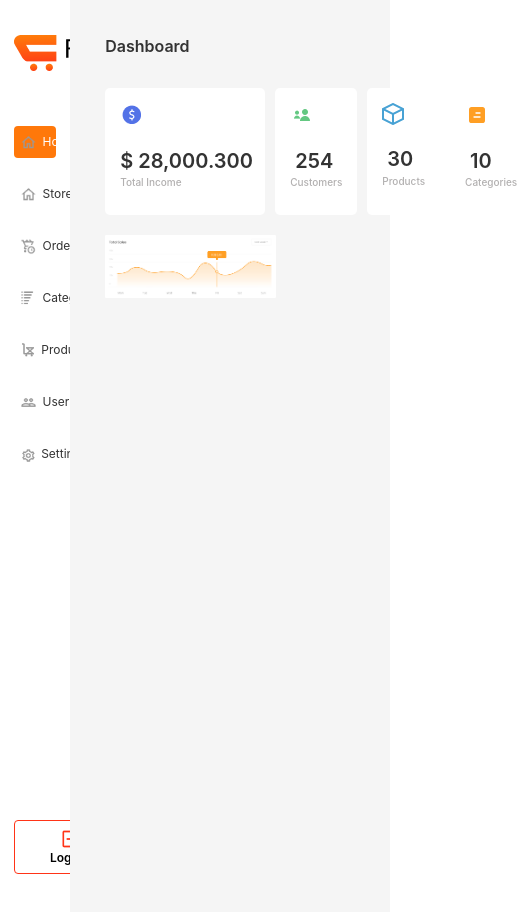
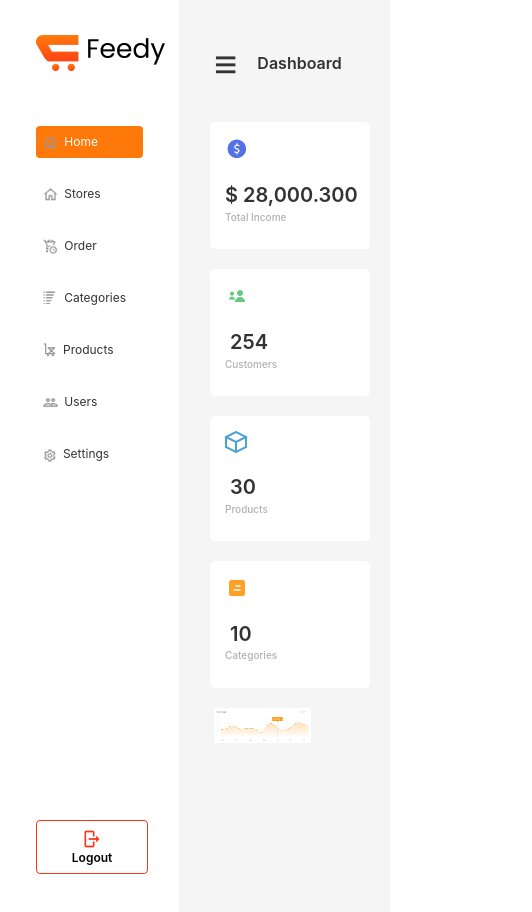
Before and after one commit to arshmanahmad/Feedy, a React (Create React App) app: page /SignUp/HomePage in a window 390 px wide. Shown: the whole page, 532 px wide, since content can reach past the window. Built offline with nearby package versions, Linux system fonts and the light colour scheme.

Commit message:
Side-bar

```diff
--- a/package.json
+++ b/package.json
@@ -6,6 +6,7 @@
     "@testing-library/jest-dom": "^5.17.0",
     "@testing-library/react": "^13.4.0",
     "@testing-library/user-event": "^13.5.0",
+    "axios": "^1.6.7",
     "react": "^18.2.0",
     "react-dom": "^18.2.0",
     "react-router-dom": "^6.22.0",
--- a/src/components/CardLayout/UserInfoCard/UserInfoCard.css
+++ b/src/components/CardLayout/UserInfoCard/UserInfoCard.css
@@ -3,7 +3,7 @@
     padding: 1.5rem;
     width: 16rem;
     margin-top: 2rem;
-    /* min-width: 4rem; */
+    margin-left: 1.1rem;
     border-radius: 5px;
 }
 
--- a/src/components/CardLayout/UserInfoCard/UserInfoCard.jsx
+++ b/src/components/CardLayout/UserInfoCard/UserInfoCard.jsx
@@ -4,7 +4,7 @@ import './UserInfoCard.css'
 const UserInfoCard = ({ icon, numbers, label, currency }) => {
     return (
         <>
-            <div className='infoCard-container col-lg-6 col-md-12 col-sm-12'>
+            <div className='infoCard-container col-lg-3 col-md-6 col-sm-12'>
                 <img src={icon} alt="" />
                 <div className="infoCard-currency-container">
                     {currency && <p>{currency}</p>}
--- a/src/components/CardLayout/WrapperCard/WrapperCard.jsx
+++ b/src/components/CardLayout/WrapperCard/WrapperCard.jsx
@@ -4,7 +4,9 @@ import './WrapperCard.css'
 const WrapperCard = ({ children, className = "" }) => {
     return (
         <>
-            <div className={`${className} card_layout`}>{children}</div>
+            <div className={`${className} card_layout`}>
+                {children}
+            </div>
         </>
     )
 }
--- a/src/components/SideBar/SideBar.css
+++ b/src/components/SideBar/SideBar.css
@@ -1,5 +1,5 @@
-.side-bar {
-    width: 18%;
+.side_bar {
+    width: 345px;
     background-color: #FFFFFF;
     display: flex;
     justify-content: center;
@@ -49,7 +49,20 @@
 
 }
 
+
+
+.hide_sidebar {
+    width: -345.6px;
+
+}
+
 .sidebar-btn-container button img {
     height: 1.7rem;
     margin-right: 0.55rem;
 }
+
+@media(max-width: 1040px) {
+    .side_bar {
+        /* width: 0px; */
+    }
+}
--- a/src/components/SideBar/SideBar.jsx
+++ b/src/components/SideBar/SideBar.jsx
@@ -6,7 +6,7 @@ import Logout from '../SideBar/assets/logo/logout-disable.jpg'
 import { useContext } from 'react'
 import Context from '../Context/Context'
 
-const SideBar = () => {
+const SideBar = ({ className = "" }) => {
     const [activeButton, setActiveButton] = useState(0)
     const { sidebarButtons } = useContext(Context);
     const handleActiveButton = (index) => {
@@ -14,7 +14,7 @@ const SideBar = () => {
     }
     return (
         <>
-            <div className="side-bar">
+            <div className={`${className} side_bar ${className === "hide" ? "hide_sidebar" : ""}`}>
                 <div className='side-bar-container'>
                     <img className='sidebar-main-logo' src={logo} alt="" />
                     <div className="sidebar-btn-container">
--- a/src/pages/HomePage/HomePage.css
+++ b/src/pages/HomePage/HomePage.css
@@ -1,5 +1,17 @@
 .homePage_container {
     display: flex;
+}
+
+.homepage-nav-bar {
+    display: flex;
+    align-items: center;
+}
+
+.show-icon {
+    font-size: 4rem;
+    margin-right: 2rem;
+    display: none;
+
 }
 
 .dashboard-home {
@@ -7,11 +19,7 @@
     font-weight: 600;
 }
 
-.home-cards-box {
-    display: flex;
-    gap: 1rem;
-    width: 100%;
-}
+
 
 .homepage-box1 {
     width: 68.5%;
@@ -24,3 +32,13 @@
 .homepage-graph-img {
     width: 100%;
 }
+
+
+
+@media(max-width: 1040px) {
+    .show-icon {
+        display: block;
+    }
+
+
+}
--- a/src/pages/HomePage/HomePage.jsx
+++ b/src/pages/HomePage/HomePage.jsx
@@ -1,4 +1,4 @@
-import React from 'react'
+import React, { useState } from 'react'
 import './HomePage.css'
 import SideBar from '../../components/SideBar/SideBar'
 import WrapperCard from "../../components/CardLayout/WrapperCard/WrapperCard"
@@ -9,19 +9,28 @@ import cube from './assets/icons/cube.png'
 import currency from './assets/icons/9.png'
 import graph from './assets/images/Group 1926@2x.png'
 const HomePage = () => {
-
+    const [hideShow, setHideShow] = useState("")
+    const handleShowSideBar = () => {
+        if (hideShow === "") {
+            setHideShow("hide")
+        }
+        else {
+            setHideShow("")
+        }
+    }
     return (
         <>
             <div className='homePage_container'>
-                <SideBar />
+                <SideBar className={hideShow} />
                 <WrapperCard>
                     <div className="homepage-nav-bar">
+                        <p className='show-icon' onClick={handleShowSideBar}>≡</p>
                         <p className='dashboard-home'>Dashboard</p>
 
                     </div>
                     <div className="col-box">
                         <div className="homepage-box1">
-                            <div className="home-cards-box">
+                            <div className="row home-cards-box">
                                 <UserInfoCard icon={currency} numbers="28,000.300" label="Total Income" currency="$" />
                                 <UserInfoCard icon={group} numbers="254" label="Customers" />
                                 <UserInfoCard icon={cube} numbers="30" label="Products" />
--- a/src/pages/SignIn/SignIn.jsx
+++ b/src/pages/SignIn/SignIn.jsx
@@ -8,6 +8,7 @@ import { useNavigate } from 'react-router-dom';
 import hideIcon from '../../assets/Icons/icon view password.png'
 import visibilityIcon from "../../assets/Icons/visibility-less-weight.png"
 import ErrorPopup from "../../components/ErrorPopup/ErrorPopup"
+import axios from 'axios';
 const SignIn = () => {
     const [passwordType, setPasswordType] = useState("password")
     const [email, setEmail] = useState('')
@@ -34,15 +35,27 @@ const SignIn = () => {
         }
         setErrorPopUp(error)
     }
-    const handleFormSubmit = (e) => {
+    const handleFormSubmit = async (e) => {
         e.preventDefault();
-        validator()
+
+        await axios.post("https://feedy-server-production.up.railway.app/api/signin", {
+            email,
+            password
+        }).then(response => {
+            console.log(response);
+            if (response.data.token) {
+                navigate("/Signup/HomePage")
+            }
+            else {
+                setErrorPopUp(response.data.message)
+            }
+        })
     }
     const handleClick = () => {
         navigate("/SignIn/ForgotPassword")
     }
     const handlePathSignUp = () => {
-        navigate("/")
+        navigate("/");
 
     }
     const handleChangePasswordVisibility = () => {
```
Also changed, not shown: 1 other file (tests, documents, lock files or other folders).
